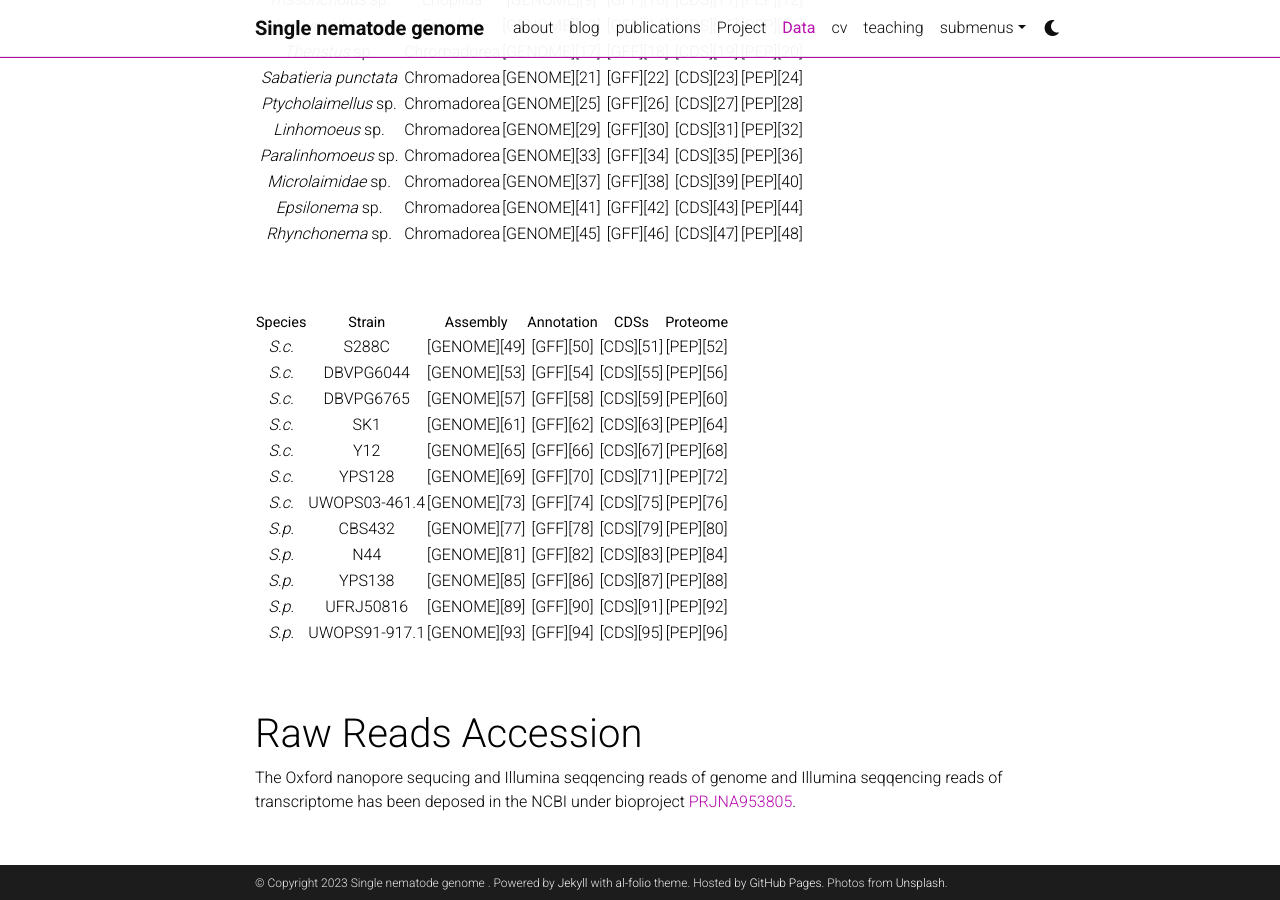
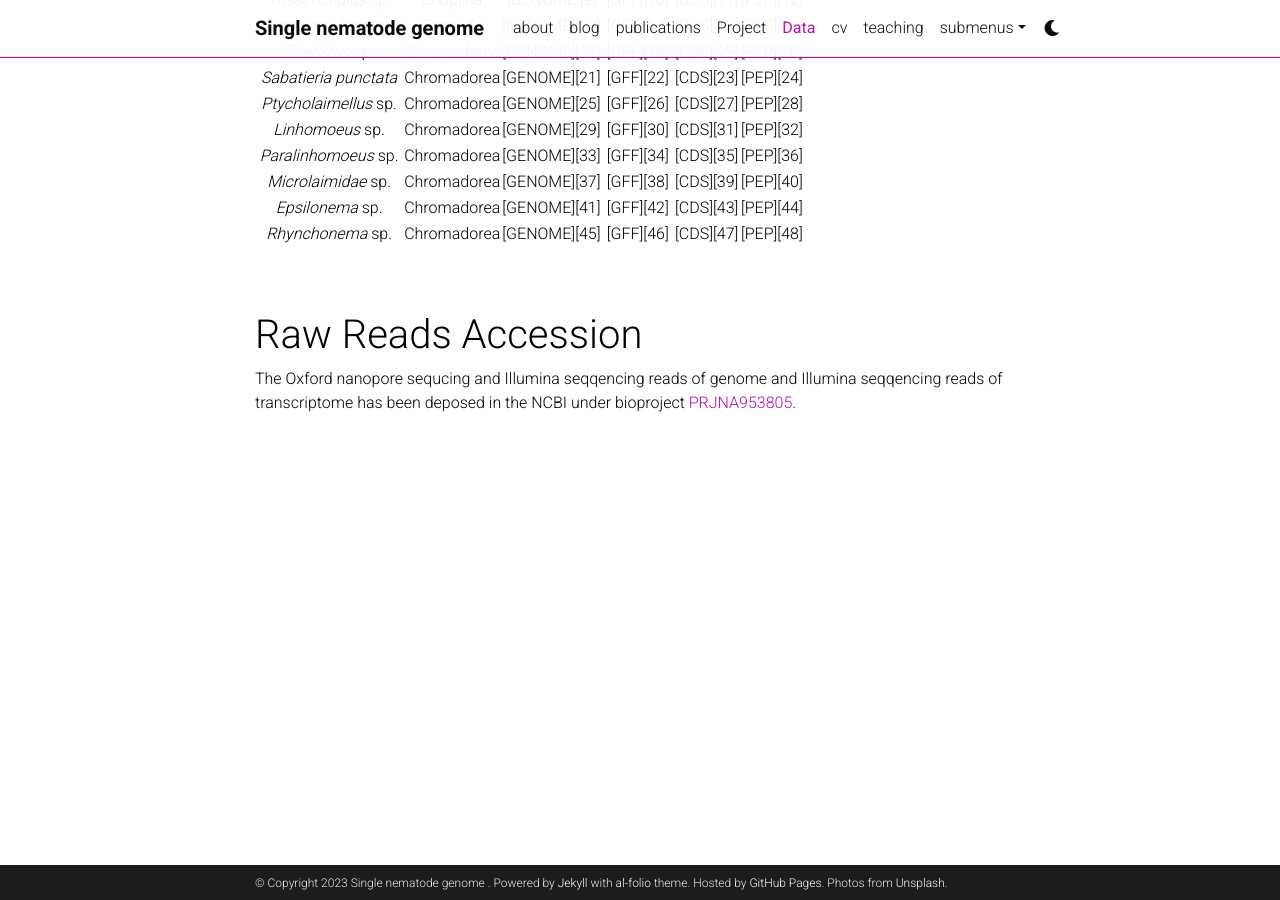
Before and after one commit to YiChienLee1010/Single-nematode-genome, a Jekyll site: the page built from _pages/data.md, in a window 1280 px wide and 900 px high, scrolled down 842 px. Built offline with Jekyll 4.4.1, drawn with Linux system fonts in a browser that asks for light colours; comment, search, counter and statistics services are not loaded; a style sheet for code colours, icons or effects is not loaded.

Commit message:
Update data.md

```diff
--- a/_pages/data.md
+++ b/_pages/data.md
@@ -51,39 +51,6 @@ Here, we provide all the assembly, annotation, CDSs, and proteome files as follo
 
 <br><br>
 
-
-|---
-|Species|Strain|Assembly|Annotation|CDSs|Proteome
-|:-:|:-:|:-:|:-:|:-:|:-:
-|*S.c.*|S288C|[GENOME][49]|[GFF][50]|[CDS][51]|[PEP][52]
-|:-:|:-:|:-:|:-:|:-:|:-:
-|*S.c.*|DBVPG6044|[GENOME][53]|[GFF][54]|[CDS][55]|[PEP][56]
-|:-:|:-:|:-:|:-:|:-:|:-:
-|*S.c.*|DBVPG6765|[GENOME][57]|[GFF][58]|[CDS][59]|[PEP][60]
-|:-:|:-:|:-:|:-:|:-:|:-:
-|*S.c.*|SK1|[GENOME][61]|[GFF][62]|[CDS][63]|[PEP][64]
-|:-:|:-:|:-:|:-:|:-:|:-:
-|*S.c.*|Y12|[GENOME][65]|[GFF][66]|[CDS][67]|[PEP][68]
-|:-:|:-:|:-:|:-:|:-:|:-:
-|*S.c.*|YPS128|[GENOME][69]|[GFF][70]|[CDS][71]|[PEP][72]
-|:-:|:-:|:-:|:-:|:-:|:-:
-|*S.c.*|UWOPS03-461.4|[GENOME][73]|[GFF][74]|[CDS][75]|[PEP][76]
-|:-:|:-:|:-:|:-:|:-:|:-:
-|*S.p.*|CBS432|[GENOME][77]|[GFF][78]|[CDS][79]|[PEP][80]
-|:-:|:-:|:-:|:-:|:-:|:-:
-|*S.p.*|N44|[GENOME][81]|[GFF][82]|[CDS][83]|[PEP][84]
-|:-:|:-:|:-:|:-:|:-:|:-:
-|*S.p.*|YPS138|[GENOME][85]|[GFF][86]|[CDS][87]|[PEP][88]
-|:-:|:-:|:-:|:-:|:-:|:-:
-|*S.p.*|UFRJ50816|[GENOME][89]|[GFF][90]|[CDS][91]|[PEP][92]
-|:-:|:-:|:-:|:-:|:-:|:-:
-|*S.p.*|UWOPS91-917.1|[GENOME][93]|[GFF][94]|[CDS][95]|[PEP][96]
-|---
-
-
-
-<br><br>
-
 # Raw Reads Accession
 The Oxford nanopore sequcing and Illumina seqqencing reads of genome and Illumina seqqencing reads of transcriptome has been deposed in the NCBI under bioproject [PRJNA953805](https://www.ncbi.nlm.nih.gov/bioproject/PRJNA953805).
 
```
